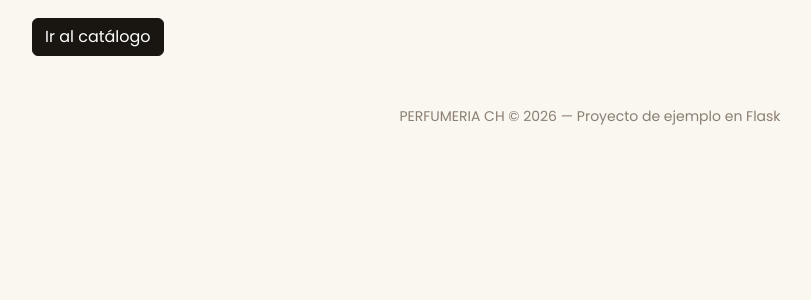
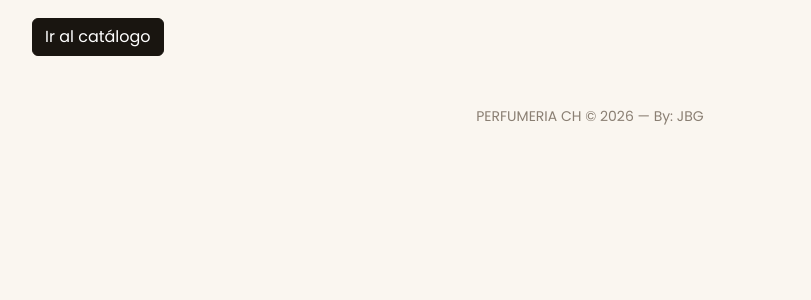
Before and after one commit to Jose-alejandro05/perfumeria-ch, a Flask app: page /carrito in a window 1280 px wide. Shown: the part 155-455 px from the top of the page, without its empty margins (50-861 px from the left). Run offline with Flask 3, Linux system fonts and the light colour scheme.

Commit message:
Update footer text to include author name

```diff
--- a/templates/base.html
+++ b/templates/base.html
@@ -55,7 +55,7 @@
 </div>
 
 <footer class="text-center text-muted mt-5 mb-3">
-    <small>PERFUMERIA CH &copy; 2026 — Proyecto de ejemplo en Flask</small>
+    <small>PERFUMERIA CH &copy; 2026 — By: JBG</small>
 </footer>
 
 <script src="https://cdn.jsdelivr.net/npm/bootstrap@5.3.3/dist/js/bootstrap.bundle.min.js"></script>
```
